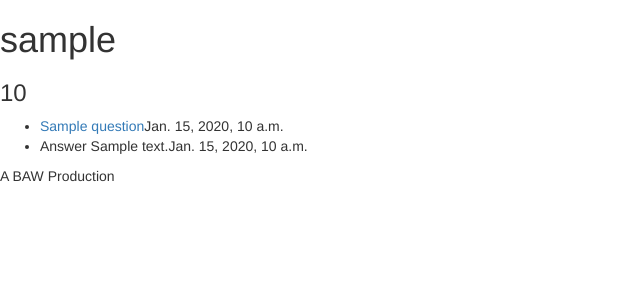
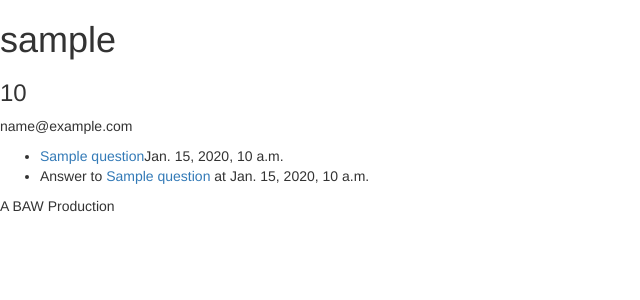
Before and after one commit to tiyd-python-baw/question-box, a Django app: a page that uses question_box/box/templates/box/userpage.html in a window 1280 px wide. Shown: the top 300 px of the page, without its empty margins (0-640 px from the left). Run offline with Django 3.2, Linux system fonts and the light colour scheme; tables that the repository leaves empty hold one stand-in row (values such as "Sample post"); some libraries are stand-ins or nearby versions.

Commit message:
wired up answers on userpage to go to associated questions

```diff
--- a/question_box/box/templates/box/userpage.html
+++ b/question_box/box/templates/box/userpage.html
@@ -3,12 +3,13 @@
 {% block content %}
 <h1>{{view.user}}</h1>
 <h3>{{view.points}}</h3>
+<p>{{view.user.email}}</p>
 <ul>
 {% for object in q_a %}
   {% if object.title %}
   <li><a href="{% url 'question_detail' object.pk %}">{{object.title}}</a>{{object.timestamp}}</li>
   {% else %}
-  <li>Answer {{object.text}}{{object.timestamp}}</li>
+  <li>Answer to <a href="{% url 'question_detail' object.question.pk %}">{{object.question.title}}</a> at {{object.timestamp}}</li>
   {% endif %}
 {% endfor %}
 </ul>
```
